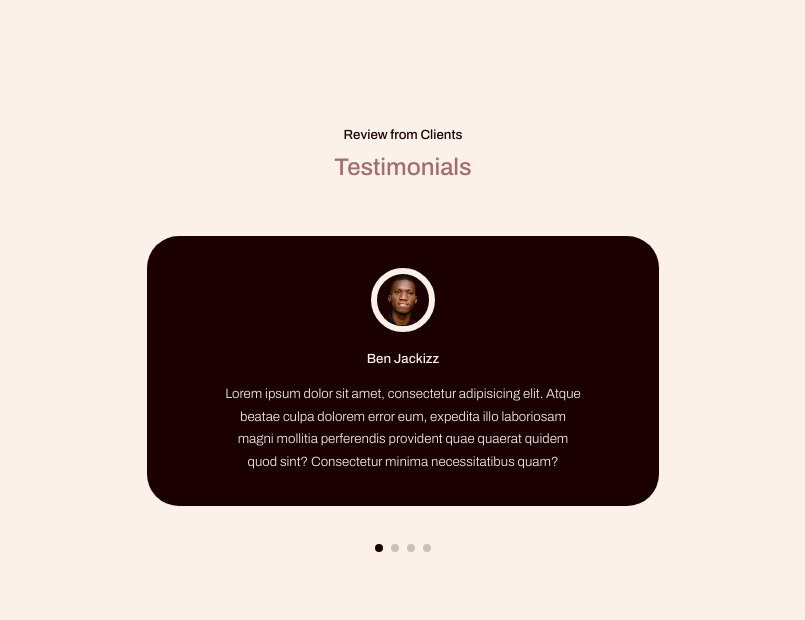
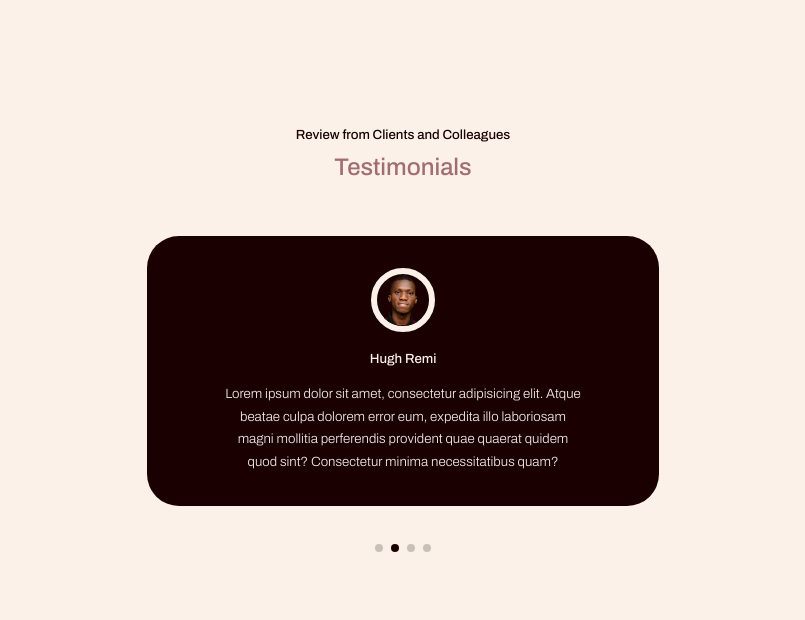
Before and after one commit to Boye95/boye-portfolio, a React (Create React App) app: page / in a window 1280 px wide. Shown: the part 4100-4720 px from the top of the page, without its empty margins (237-1042 px from the left). Built offline with nearby package versions, Linux system fonts and the light colour scheme.

Commit message:
add autoplay module to swiperjs swiper

```diff
--- a/src/components/Testimonials/Testimonials.jsx
+++ b/src/components/Testimonials/Testimonials.jsx
@@ -5,7 +5,7 @@ import Avatar1 from '../../files/testimony.png'
 import Avatar2 from '../../files/testimony.png'
 import Avatar3 from '../../files/testimony.png'
 import Avatar4 from '../../files/testimony.png'
-import { Pagination } from 'swiper'
+import { Pagination, Autoplay } from 'swiper'
 import { Swiper, SwiperSlide } from 'swiper/react'
 import 'swiper/scss'
 import 'swiper/scss/pagination'
@@ -38,16 +38,19 @@ const data = [
 ]
 
 const Testimonials = () => {
-
   return (
     <section id={'testimonials'}>
-      <h5>Review from Clients</h5>
+      <h5>Review from Clients and Colleagues</h5>
       <h2>Testimonials</h2>
 
       <Swiper
         className='main-container testimonials__container'
-        modules={[Pagination]}
+        modules={[Pagination, Autoplay]}
         spaceBetween={40}
+        autoplay={{
+          delay: 5000,
+          disableOnInteraction: false
+        }}
         slidesPerView={1}
         pagination={true}
       >
@@ -61,7 +64,7 @@ const Testimonials = () => {
               <small className='client__review'>{review}</small>
             </SwiperSlide>
           )
-          })}
+        })}
       </Swiper>
     </section>
   )
```
